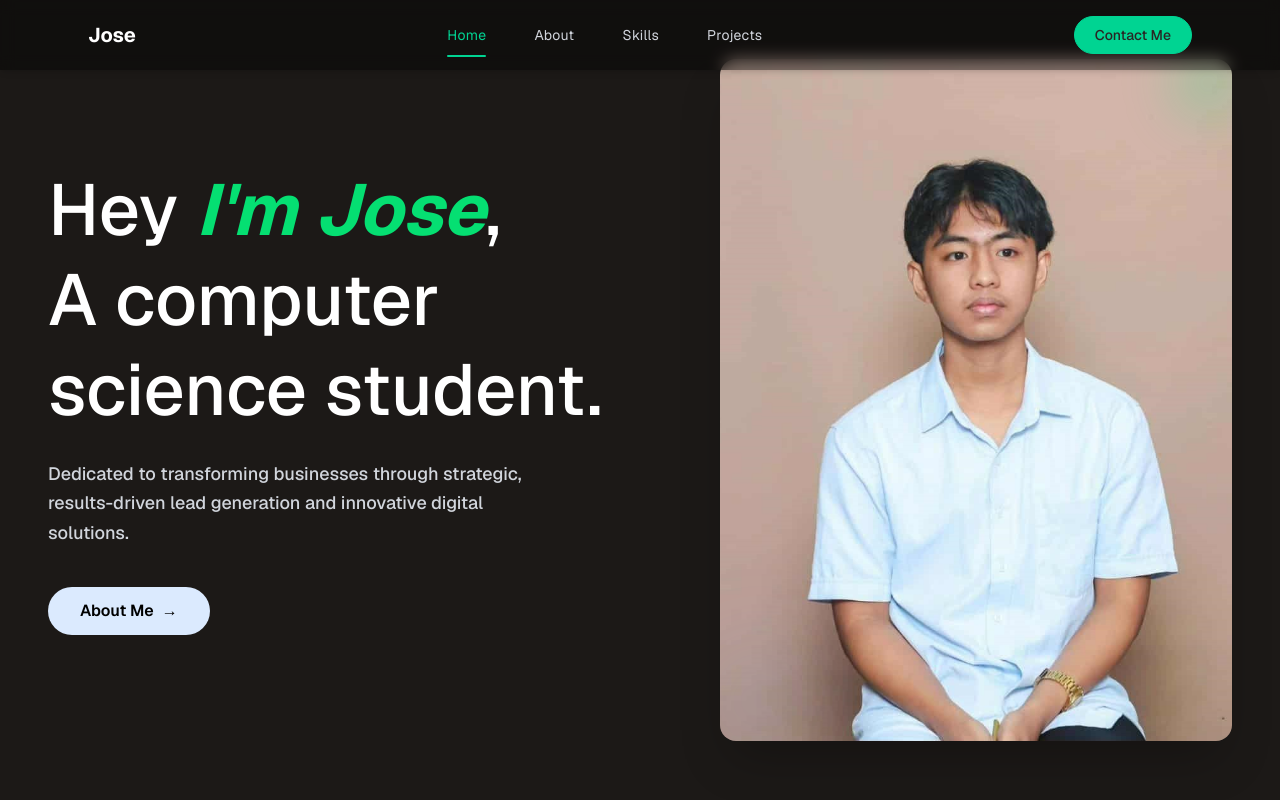
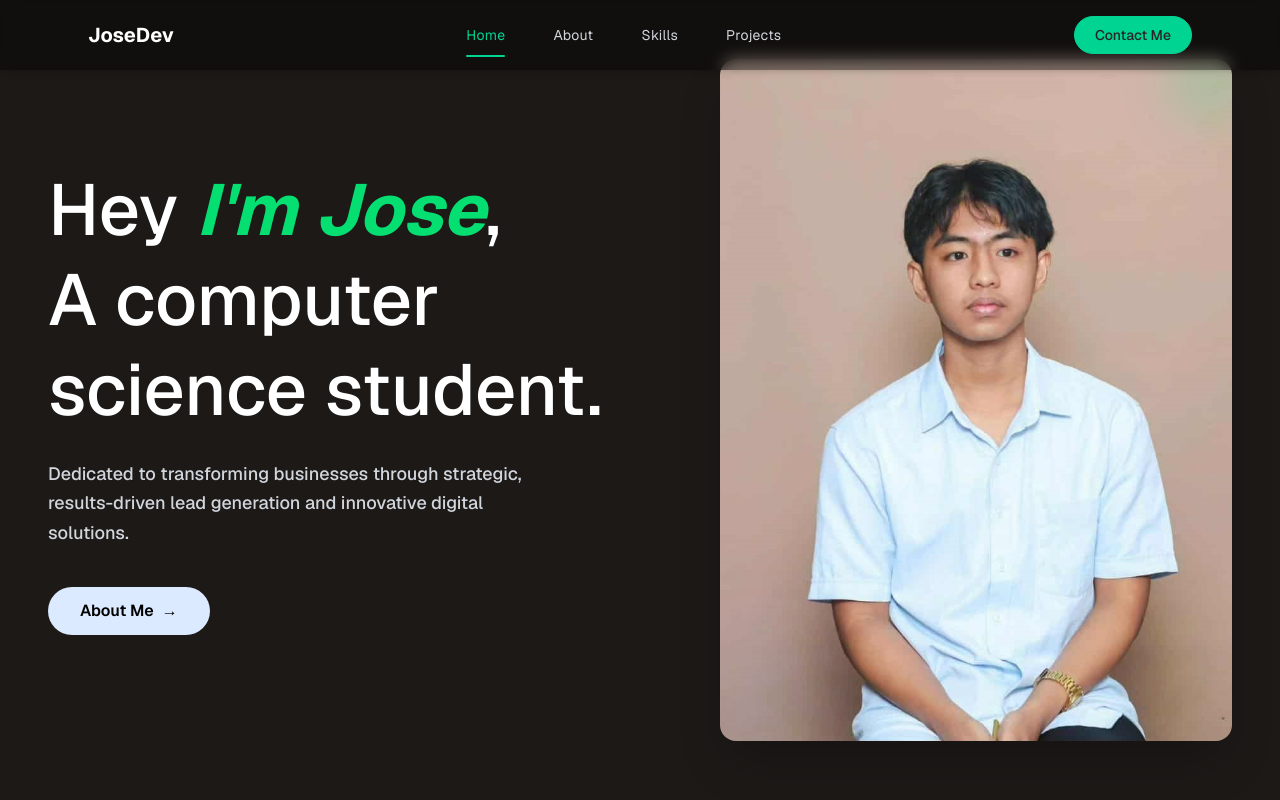
Before and after one commit to fyodorrrrr/portfolio, a Next.js app: page / in a window 1280 px wide. Shown: the top 800 px of the page. Built offline with nearby package versions, Linux system fonts and the light colour scheme.

Commit message:
final touch

```diff
--- a/src/components/Navbar.jsx
+++ b/src/components/Navbar.jsx
@@ -62,7 +62,7 @@ export default function Navbar() {
         <div className="flex justify-between items-center px-4 py-3">
           {/* Logo/Brand */}
           <div className="text-white font-bold text-lg font-heading">
-            Jose
+            JoseDev
           </div>
 
           {/* Mobile Menu Button */}
@@ -156,7 +156,7 @@ export default function Navbar() {
           <div className="flex justify-between items-center">
             {/* Logo/Brand */}
             <div className="text-white font-bold text-xl font-heading">
-              Jose
+              JoseDev
             </div>
 
             {/* Navigation Links - Centered */}
```
